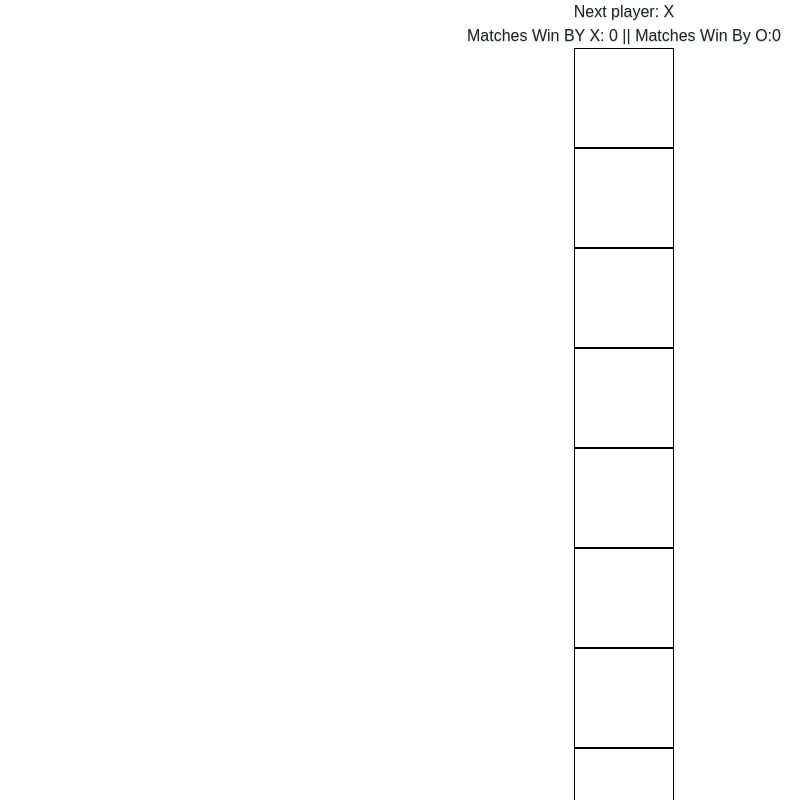
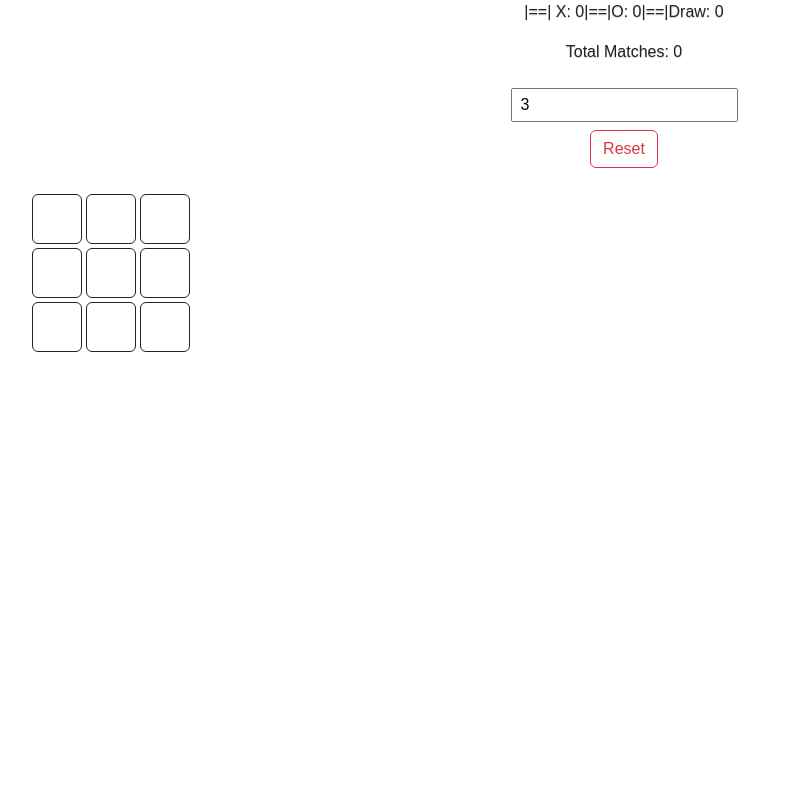
Before and after one commit to savanibhavik5/tictactoe, a Next.js app: page / in a window 1280 px wide. Shown: the top 800 px of the page, without its empty margins (16-828 px from the left). Built offline with nearby package versions, Linux system fonts and the light colour scheme.

Commit message:
app done v0.1 21/6

```diff
--- a/package.json
+++ b/package.json
@@ -24,7 +24,8 @@
     "react-strap": "^0.0.1",
     "redux": "^4.2.1",
     "redux-devtools-extension": "^2.13.9",
-    "redux-thunk": "^2.4.2"
+    "redux-thunk": "^2.4.2",
+    "sweetalert": "^2.1.2"
   },
   "devDependencies": {
     "cypress": "^12.14.0"
--- a/pages/Tic_Tac_Toe.jsx
+++ b/pages/Tic_Tac_Toe.jsx
@@ -1,153 +1,410 @@
+// import { useState, useEffect } from "react";
+// import styled from "styled-components";
+
+// const Tic_Tac_Toe = () => {
+//   let [box, setBox] = useState([]);
+//   let [input, setInput] = useState(Number());
+//   let [player, setPlayer] = useState("X");
+//   // let [winner, setWinner] = useState(null);
+//   let game_over = false;
+//   let boxes = [];
+
+//   const resetGame = () => {
+//     window.location.reload();
+//   };
+//   useEffect(() => {
+//     setInput(4);
+//   }, [setInput]);
+
+//   useEffect(() => {
+//     for (let j = 0; j < input; j++) {
+//       let devide = [];
+//       for (let k = 0; k < input; k++) {
+//         devide.push("");
+//       }
+//       boxes.push(devide);
+//       setBox(boxes);
+//     }
+//   }, [input]);
+
+//   const handleClick = (row, col) => {
+//     if (!game_over && box[row][col] === "") {
+//       const newBox = [...box];
+//       newBox[row][col] = player;
+//       setBox(newBox);
+//       setPlayer(player === "X" ? "O" : "X");
+//       checkWinner(newBox, player);
+//     }
+//   };
+
+//   const checkWinner = (row, col) => {
+//     // console.log(row, "rowwwwww");
+//     console.log(col, "col");
+//     const X = (currentPlayer) => currentPlayer == "X";
+//     const O = (currentPlayer) => currentPlayer == "O";
+//     const checkBox = [];
+//     let rightDiagonalValues = [];
+//     let leftDiagonalValues = [];
+//     let one = 1;
+
+//     for (let i = 0; i < input; i++) {
+//       let dec = input - one;
+//       checkBox.push(box[row][col]);
+//       rightDiagonalValues.push(box[row][row]);
+//       leftDiagonalValues.push(box[row][dec]);
+//       ++one;
+//     }
+//     winner = null;
+
+//     if (
+//       box[row].every(X) ||
+//       checkBox.every(X) ||
+//       rightDiagonalValues.every(X) ||
+//       leftDiagonalValues.every(X)
+//     ) {
+//       winner = "X";
+//     } else if (
+//       checkBox.every(O) ||
+//       checkBox.every(O) ||
+//       rightDiagonalValues.every(O) ||
+//       leftDiagonalValues.every(O)
+//     ) {
+//       winner = "O";
+//     }
+//     return winner;
+//   };
+
+// const repeat = [];
+// for (let r = 0; r < input; r++) {
+//   repeat.push("auto");
+// }
+
+// const csss = repeat.toString();
+
+// const task = csss.replaceAll(",", " ");
+// // console.log(task);
+
+// const [gridStyles, setGridStyles] = useState({});
+
+// useEffect(() => {
+//   const styles = {
+//     display: "grid",
+//     gridTemplateColumns: task,
+//     marginTop: "10px",
+//     width: "30px",
+//     height: "30px",
+//   };
+//   setGridStyles(styles);
+// }, [task]);
+
+//   return (
+//     <>
+//       <div className="text-center">
+//         <input
+//           type="number"
+//           value={input || ""}
+//           className="mt-2"
+//           onChange={(e) => setInput(e.target.value)}
+//         />
+//         <div className=" d-inline ">
+//           <button
+//             className="btn btn-outline-danger m-2"
+//             role="button"
+//             onClick={resetGame}
+//           >
+//             reset
+//           </button>
+//         </div>
+//       </div>
+//       <div style={gridStyles} className="gap-1 p-5 gapping">
+//         {box?.map((b, row) => {
+//           return b?.map((bb, col) => {
+//             return (
+//               <div
+//                 className="rounded border border-1 border-dark align-items-center d-flex justify-content-center"
+//                 key={col}
+//                 onClick={() => handleClick(row, col)}
+//                 style={{ width: "50px", height: "50px" }}
+//               >
+//                 {bb}
+//               </div>
+//             );
+//           });
+//         })}
+//       </div>
+//     </>
+//   );
+// };
+// export default Tic_Tac_Toe;
+// // import { useEffect, useState } from "react";
+
+// // const Dynamic = () => {
+// //   const refresh = () => {
+// //     window.location.reload();
+// //   };
+
+// //   const [gridData, setGridData] = useState([]);
+// //   const [gridSize, setGridSize] = useState();
+// //   const [currentPlayer, setCurrentPlayer] = useState("X");
+
+// //   let grid = [];
+// //   let gameOver = false;
+
+// //   const handleChange = (e) => {
+// //     setGridSize(e.target.value);
+// //   };
+
+// //   useEffect(() => {
+// //     setGridSize(3);
+// //   }, []);
+
+// //   useEffect(() => {
+// //     for (let j = 0; j < gridSize; j++) {
+// //       let row = [];
+// //       for (let k = 0; k < gridSize; k++) {
+// //         row.push("");
+// //       }
+// //       grid.push(row);
+// //       setGridData(grid);
+// //     }
+// //   }, [gridSize]);
+
+// //   const handleClick = (rowIndex, colIndex) => {
+// //     console.log(gridData);
+// //     if (!gameOver) {
+// //       gridData[rowIndex][colIndex] = currentPlayer;
+// //       checkWinner(rowIndex, colIndex, gridData);
+// //       setCurrentPlayer(currentPlayer === "X" ? "O" : "X");
+// //     }
+// //   };
+
+// //   const checkWinner = (rowIndex, colIndex) => {
+// //     const checkRow = (currentValue) => currentValue === currentPlayer;
+// //     const checkColumn = (currentValue, index) =>
+// //       gridData[index][colIndex] === currentPlayer;
+// //     const checkRightDiagonal = (currentValue, index) =>
+// //       gridData[index][index] === currentPlayer;
+// //     const checkLeftDiagonal = (currentValue, index) =>
+// //       gridData[index][gridSize - 1 - index] === currentPlayer;
+
+// //     const rowValues = gridData[rowIndex];
+// //     const columnValues = gridData.map((row) => row[colIndex]);
+// //     const rightDiagonalValues = gridData.map((row, index) => row[index]);
+// //     const leftDiagonalValues = gridData.map(
+// //       (row, index) => row[gridSize - 1 - index]
+// //     );
+
+// //     if (
+// //       rowValues.every(checkRow) ||
+// //       columnValues.every(checkRow) ||
+// //       rightDiagonalValues.every(checkRightDiagonal) ||
+// //       leftDiagonalValues.every(checkLeftDiagonal)
+// //     ) {
+// //       alert(`Winner is ${currentPlayer}`);
+// //       gameOver = true;
+// //     }
+// //   };
+
+// //   const repeat = Array(gridSize).fill("auto");
+// //   const cssValue = repeat.join(" ");
+
+// //   return (
+// //     <>
+// //       <div className="centers">
+// //         <input
+// //           type="number"
+// //           value={gridSize}
+// //           id="fruits"
+// //           onChange={handleChange}
+// //         />
+// //         <button className="button-29" onClick={refresh} role="button">
+// //           Reset
+// //         </button>
+// //       </div>
+// //       <div
+// //         style={{
+// //           display: "grid",
+// //           gridTemplateColumns: cssValue,
+// //           marginTop: "10px",
+// //           width: "200px",
+// //           height: "200px",
+// //         }}
+// //       >
+// //         {gridData?.map((row, rowIndex) => {
+// //           console.log(gridData);
+// //           return row?.map((cell, colIndex) => {
+// //             return (
+// //               <button
+// //                 key={colIndex}
+// //                 onClick={() => handleClick(rowIndex, colIndex)}
+// //               >
+// //                 {cell}
+// //               </button>
+// //             );
+// //           });
+// //         })}
+// //       </div>
+// //     </>
+// //   );
+// // };
+
+// // export default Dynamic;
+
 import { useState, useEffect } from "react";
-import styled from "styled-components";
+import swal from "sweetalert";
 
-const Tic_Tac_Toe = () => {
+const TicTacToe = () => {
   let [box, setBox] = useState([]);
   let [input, setInput] = useState(Number());
   let [player, setPlayer] = useState("X");
+  let [gameOver, setGameOver] = useState(false);
+  let [winx, setwinx] = useState(0);
+  let [wino, setwino] = useState(0);
+  let [draw, setDraw] = useState(0);
+  let [msg, setMsg] = useState("");
   let [winner, setWinner] = useState(null);
-  let game_over = false;
-  let boxes = [];
+  let [gridStyles, setGridStyles] = useState({});
 
-  const resetGame = () => {
-    window.location.reload();
+  const functioncall = () => {
+    let boxes = [];
+    for (let j = 0; j < input; j++) {
+      let devide = Array(input).fill("");
+      boxes.push(devide);
+    }
+    setBox(boxes);
   };
+  useEffect(() => {
+    functioncall();
+  }, [input]);
+
   useEffect(() => {
     setInput(3);
   }, []);
 
-  // useEffect(() => {
-  //   const initializeBoard = () => {
-  //     const initialBoard = Array.from(Array(input), () => Array(input).fill(""));
-  //     setBox(initialBoard);
-  //   };
-  //   initializeBoard();
-  // }, [input]);
-
   useEffect(() => {
-    for (let j = 0; j < input; j++) {
-      let devide = [];
-      for (let k = 0; k < input; k++) {
-        devide.push("");
-      }
-      boxes.push(devide);
-      setBox(boxes);
-    }
-  }, [input]);
-
-  // console.log(box);
-
-  const handleClick = (index1, index2) => {
-    if (!game_over && box[index1][index2] == "") {
-      const newBox = [...box];
-      newBox[index1][index2] = player;
-      setBox(newBox);
-      // setPlayer(player == "X" ? "O" : "X");
-      checkWinner(box, player);
-      // console.log(newBox, "rrr");
-    }
-  };
-
-  const repeat = [];
-  for (let r = 0; r < input; r++) {
-    repeat.push("auto");
-  }
-
-  const csss = repeat.toString();
-
-  const task = csss.replaceAll(",", " ");
-  // console.log(task);
-
-  const [gridStyles, setGridStyles] = useState({});
-
-  useEffect(() => {
+    const repeat = Array(input).fill("auto");
+    const csss = repeat.join(" ");
     const styles = {
       display: "grid",
-      gridTemplateColumns: task,
+      gridTemplateColumns: csss,
       marginTop: "10px",
       width: "30px",
       height: "30px",
     };
     setGridStyles(styles);
-  }, [task]);
+    // console.log(task,"1111111111111")
+  }, [input]);
 
-  // const checkWinner = (X, I) => {
-  //   const ForX = (currentValue) => currentValue === "X";
-  //   const ForO = (currentValue) => currentValue === "O";
-  //   let check = [];
-  //   let RightDiagonal = [];
-  //   let LeftDiagonal = [];
-
-  //   for (let m = 0; m < input; m++) {
-  //     let dec = input - (m + 1);
-  //     check.push(box[m][I]);
-  //     RightDiagonal.push(box[m][m]);
-  //     LeftDiagonal.push(box[m][dec]);
-  //   }
-
-  //   if (box[X].every(ForX) || check.every(ForX) || RightDiagonal.every(ForX) || LeftDiagonal.every(ForX)) {
-  //     alert("Winner is X");
-  //   } else if (box[X].every(ForO) || check.every(ForO) || RightDiagonal.every(ForO) || LeftDiagonal.every(ForO)) {
-  //     alert("Winner is O");
-  //   }
-  // };
-
-  const checkWinner = (index1, index2) => {
-    // setPlayer(player == "X" ? "O" : "X");
-
-    const rows = box.length;
-    const columns = box[0].length;
-    // console.log(rows,"rows");
-    // console.log(columns, "columns");
-
-    // for winner in rows
-    for (let i = 0; i < rows; i++) {
-      if (box[i].every((val) => val == player)) {
-        // console.log(winner, "Rowwwwww");
-        setWinner(player);
-      }
-    }
-
-    // for check winner in column
-    for (let i = 0; i < columns; i++) {
-      let column = [];
-      for (let j = 0; j < rows; j++) {
-        column.push(box[player]);
-      }
-      if (column.every((e) => e === player)) {
-        // setBox(player);
-        setWinner(player);
-      }
-      // console.log(box, winner, "column");
+  const handleClick = (row, col) => {
+    if (!gameOver && box[row][col] === "") {
+      const newBox = [...box];
+      newBox[row][col] = player;
+      setBox(newBox);
+      setPlayer(player === "X" ? "O" : "X");
+      checkWinner(newBox, player);
     }
   };
 
+  const checkWinner = (box, currentPlayer) => {
+    const checkRow = (row) => row.every((value) => value === currentPlayer);
+    const checkColumn = (colIndex) =>
+      box.every((row) => row[colIndex] === currentPlayer);
+
+    const checkDiagonal = () => {
+      let leftDiagonal = true;
+      let rightDiagonal = true;
+
+      for (let i = 0; i < box.length; i++) {
+        leftDiagonal = leftDiagonal && box[i][i] === currentPlayer;
+        rightDiagonal =
+          rightDiagonal && box[i][box.length - 1 - i] === currentPlayer;
+      }
+      return (
+        leftDiagonal || rightDiagonal
+        // ||
+        // setPlayer(currentPlayer === "X" ? "O" : "X")
+      );
+    };
+    let isDraw = true;
+    for (let i = 0; i < box.length; i++) {
+      if (box[i].includes("")) {
+        isDraw = false;
+        break;
+      }
+    }
+    if (isDraw) {
+      setGameOver(true);
+      setWinner(null);
+      setMsg("The match ended in a draw.");
+      swal({
+        title: "Match Draw",
+        icon: "info",
+        button: "Play Again",
+      });
+      setDraw(draw + 1);
+      // functioncall();
+      resetGame();
+    } else {
+      for (let i = 0; i < box.length; i++) {
+        if (checkRow(box[i]) || checkColumn(i) || checkDiagonal()) {
+          setWinner(currentPlayer);
+          setMsg("Last Game Winner is: " + currentPlayer);
+          if (currentPlayer === "X") {
+            setwinx(winx + 1);
+          } else {
+            setwino(wino + 1);
+          }
+          swal({
+            title: `Player ${currentPlayer} wins!`,
+            icon: "success",
+            button: "Play Again",
+          });
+          resetGame();
+        }
+      }
+    }
+  };
+  const resetGame = () => {
+    setPlayer("X");
+    setGameOver(false);
+    setMsg("");
+    setInput(input);
+    functioncall();
+  };
+
   return (
-    <>
+    <div className="">
+      <div className="d-flex justify-content-center">
+        <p className="d-inline"> |==| X: {winx} </p> |==|
+        <p> O: {wino} </p> |==|
+        <p>Draw: {draw} </p>
+      </div>
+      <p>Total Matches: {winx + wino + draw}</p>
       <div className="text-center">
         <input
           type="number"
-          value={input || ""}
-          // id="fruits"
+          value={input}
           className="mt-2"
-          onChange={(e) => setInput(e.target.value)}
+          onChange={(e) => setInput(parseInt(e.target.value))}
         />
-        <div className=" d-inline ">
-          <button className="btn btn-outline-danger m-2" role="button">
-            reset
-          </button>
-        </div>
       </div>
-      <div style={gridStyles} className="gap-1 p-5 gapping">
-        {box?.map((b, index1) => {
-          // console.log(box);
-          return b?.map((bb, index2) => {
+      <div className="d-inline">
+        <button
+          className="btn btn-outline-danger m-2"
+          role="button"
+          onClick={resetGame}
+        >
+          Reset
+        </button>
+      </div>
+      <div style={gridStyles} className="gap-1 px-5 p-2 gapping">
+        {box?.map((b, row) => {
+          return b?.map((bb, col) => {
             return (
               <div
-                className="rounded border border-1 border-dark align-items-center d-flex justify-content-center"
-                key={index2}
-                // onClick={handleClick.bind(this, index1, index2)}
-                onClick={() => handleClick(index1, index2)}
+                className="rounded border border-1 border-dark d-flex justify-content-center align-items-center"
+                key={col}
+                onClick={() => handleClick(row, col)}
                 style={{ width: "50px", height: "50px" }}
               >
                 {bb}
@@ -156,120 +413,8 @@ const Tic_Tac_Toe = () => {
           });
         })}
       </div>
-    </>
+    </div>
   );
 };
-export default Tic_Tac_Toe;
-// import { useEffect, useState } from "react";
 
-// const Dynamic = () => {
-//   const refresh = () => {
-//     window.location.reload();
-//   };
-
-//   const [gridData, setGridData] = useState([]);
-//   const [gridSize, setGridSize] = useState();
-//   const [currentPlayer, setCurrentPlayer] = useState("X");
-
-//   let grid = [];
-//   let gameOver = false;
-
-//   const handleChange = (e) => {
-//     setGridSize(e.target.value);
-//   };
-
-//   useEffect(() => {
-//     setGridSize(3);
-//   }, []);
-
-//   useEffect(() => {
-//     for (let j = 0; j < gridSize; j++) {
-//       let row = [];
-//       for (let k = 0; k < gridSize; k++) {
-//         row.push("");
-//       }
-//       grid.push(row);
-//       setGridData(grid);
-//     }
-//   }, [gridSize]);
-
-//   const handleClick = (rowIndex, colIndex) => {
-//     console.log(gridData);
-//     if (!gameOver) {
-//       gridData[rowIndex][colIndex] = currentPlayer;
-//       checkWinner(rowIndex, colIndex, gridData);
-//       setCurrentPlayer(currentPlayer === "X" ? "O" : "X");
-//     }
-//   };
-
-//   const checkWinner = (rowIndex, colIndex) => {
-//     const checkRow = (currentValue) => currentValue === currentPlayer;
-//     const checkColumn = (currentValue, index) =>
-//       gridData[index][colIndex] === currentPlayer;
-//     const checkRightDiagonal = (currentValue, index) =>
-//       gridData[index][index] === currentPlayer;
-//     const checkLeftDiagonal = (currentValue, index) =>
-//       gridData[index][gridSize - 1 - index] === currentPlayer;
-
-//     const rowValues = gridData[rowIndex];
-//     const columnValues = gridData.map((row) => row[colIndex]);
-//     const rightDiagonalValues = gridData.map((row, index) => row[index]);
-//     const leftDiagonalValues = gridData.map(
-//       (row, index) => row[gridSize - 1 - index]
-//     );
-
-//     if (
-//       rowValues.every(checkRow) ||
-//       columnValues.every(checkRow) ||
-//       rightDiagonalValues.every(checkRightDiagonal) ||
-//       leftDiagonalValues.every(checkLeftDiagonal)
-//     ) {
-//       alert(`Winner is ${currentPlayer}`);
-//       gameOver = true;
-//     }
-//   };
-
-//   const repeat = Array(gridSize).fill("auto");
-//   const cssValue = repeat.join(" ");
-
-//   return (
-//     <>
-//       <div className="centers">
-//         <input
-//           type="number"
-//           value={gridSize}
-//           id="fruits"
-//           onChange={handleChange}
-//         />
-//         <button className="button-29" onClick={refresh} role="button">
-//           Reset
-//         </button>
-//       </div>
-//       <div
-//         style={{
-//           display: "grid",
-//           gridTemplateColumns: cssValue,
-//           marginTop: "10px",
-//           width: "200px",
-//           height: "200px",
-//         }}
-//       >
-//         {gridData?.map((row, rowIndex) => {
-//           console.log(gridData);
-//           return row?.map((cell, colIndex) => {
-//             return (
-//               <button
-//                 key={colIndex}
-//                 onClick={() => handleClick(rowIndex, colIndex)}
-//               >
-//                 {cell}
-//               </button>
-//             );
-//           });
-//         })}
-//       </div>
-//     </>
-//   );
-// };
-
-// export default Dynamic;
+export default TicTacToe;
--- a/pages/index.js
+++ b/pages/index.js
@@ -66,7 +66,7 @@ export default function Home() {
   return (
     <div className="text-center">
       <HeadComponent title="Tic Tac Toe" />
-      <div className="status">
+      {/* <div className="status">
         <div className="text-danger">{msg}</div>
         {`Next player: ${player}`}
       </div>
@@ -84,7 +84,8 @@ export default function Home() {
       <br />
       <button className="m-2  btn btn-danger" onClick={resetgame}>
         Reset Game
-      </button>
+      </button> */}
+      <Tic_Tac_Toe/>
     </div>
   );
 }
```
Also changed, not shown: 1 other file (tests, documents, lock files or other folders).
